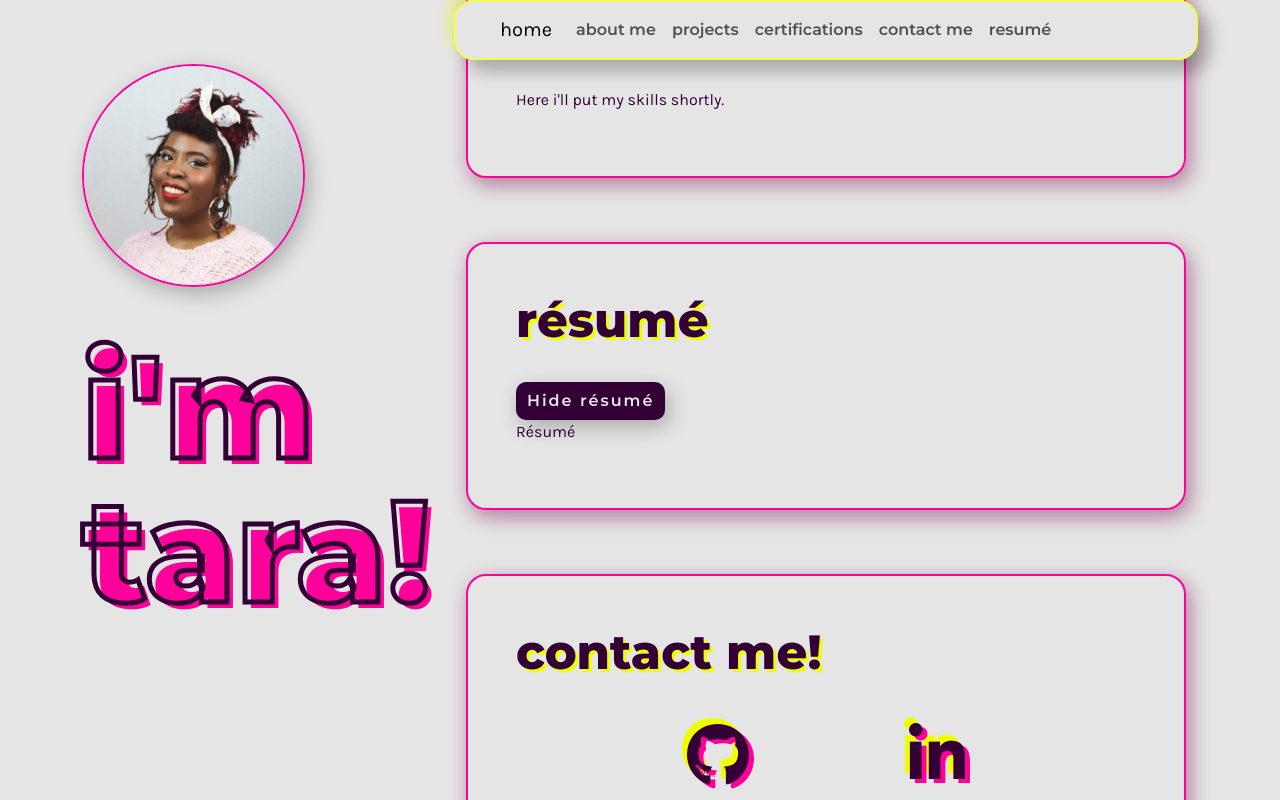
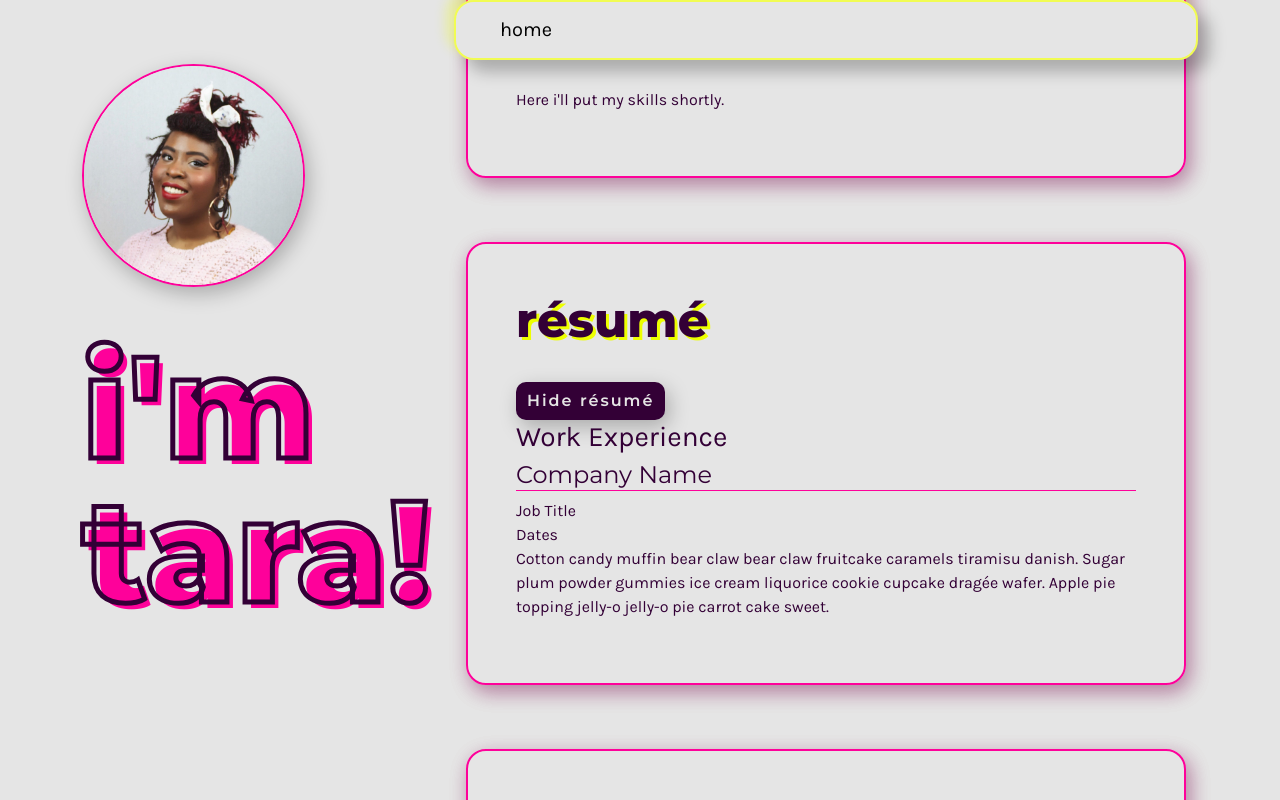
Before and after one commit to pixelpollux/new-portfolio, a React (Create React App) app: page / in a window 1280 px wide. Both pictures are taken after a click on the button "Show résumé". Shown: the part 1325-2125 px from the top of the page. Built offline with nearby package versions, Linux system fonts and the light colour scheme.

Commit message:
moved resume to seperate comp, navbar not working yet

```diff
--- /dev/null
+++ b/src/components/little-sections/resume.js
@@ -0,0 +1,22 @@
+export default function Resume() {
+
+    return (
+        <div id="extended-bio" className="">
+            <div className='resume__job'>
+                <h3>
+                    Work Experience
+                </h3>
+                <h4 className='resume__comp-name'>
+                    Company Name
+                </h4>
+                <div className='resume__subtitle-section'>
+                    <div className='resume__job-title'>Job Title</div>
+                    <div className='resume__job-dates'>Dates</div>
+                </div>
+                <p className='resume__job-description'>
+                Cotton candy muffin bear claw bear claw fruitcake caramels tiramisu danish. Sugar plum powder gummies ice cream liquorice cookie cupcake dragée wafer. Apple pie topping jelly-o jelly-o pie carrot cake sweet.
+                </p>
+            </div>
+        </div>
+    );
+};
--- a/src/components/little-sections/sec-resume.js
+++ b/src/components/little-sections/sec-resume.js
@@ -1,4 +1,5 @@
 import React, {useState} from 'react';
+import Resume from './resume';
 
 export default function SecResume() {
     const [isVisible, setIsVisible] = useState(false);
@@ -20,12 +21,29 @@ export default function SecResume() {
                 <button onClick={handleButton} className="btn button_slide slide_right">
                     {isVisible ? 'Hide résumé' : 'Show résumé'}
                 </button>
+                <button style={{display: "none"}} type="button" target="_blank" className="btn button_slide slide_right">
+                    <a href="">Download pdf</a>
+                </button>
                 {isVisible &&
-                    <div id="extended-bio" className="">
-                        <p>
-                            Résumé
-                        </p>
-                    </div>
+                    <Resume/>
+                    // <div id="extended-bio" className="">
+                    //     <h3>
+                    //         Work Experience
+                    //     </h3>
+                    //     <div className='resume__job'>
+                    //         <h4 className='resume__comp-name'>
+                    //             Company Name
+                    //         </h4>
+                    //         <div className='resume__subtitle-section'>
+                    //             <div className='resume__job-title'>Job Title</div>
+                    //             <div className='resume__job-dates'>Dates</div>
+                    //         </div>
+                    //         <p className='resume__job-description'>
+                    //         Cotton candy muffin bear claw bear claw fruitcake caramels tiramisu danish. Sugar plum powder gummies ice cream liquorice cookie cupcake dragée wafer. Apple pie topping jelly-o jelly-o pie carrot cake sweet.
+                    //         </p>
+                    //     </div>
+
+                    // </div>
                 }
             </section>
         </div>
--- a/src/components/page-structure/navbar.js
+++ b/src/components/page-structure/navbar.js
@@ -2,19 +2,29 @@
 // import './App.css';
 // import '../App.css'
 import React, {useState} from 'react';
+import { useMediaQuery } from 'react-responsive';
 
-function Navbar() {
+export default function Navbar() {
 
-    const [isOpen, setIsOpen] = useState(true);
+    const isDesktopOrLaptop = useMediaQuery({ query: '(max-width: 1224px)' })
+    const isBigScreen = useMediaQuery({ query: '(min-width: 1224px)' })
+    const isTabletOrMobile = useMediaQuery({ query: '(max-width: 992px)' })
+    const isPortrait = useMediaQuery({ query: '(orientation: portrait)' })
+    const isRetina = useMediaQuery({ query: '(min-resolution: 2dppx)' })
+
+    const [isOpen, setIsOpen] = useState(false);
 
     function handleButton(){
+        // if (isTabletOrMobile) {
+        //     return;
+        // }
         setIsOpen(!isOpen);
     };
 
     return (
         <nav className="navbar navbar-expand-lg sticky-top navbar-light shift">
             <div className="container">
-                <a className="navbar-brand" href="#" onClick={handleButton}>home</a>
+                <a className="navbar-brand" href="#">home</a>
                 <button
                     onClick={handleButton}
                     className="navbar-toggler dropdown-button navbar-toggler-right"
@@ -27,20 +37,20 @@ function Navbar() {
                 {isOpen &&
                     <div className={`navbar-collapse ${handleButton ? " " : " "}`} id="navbar-content">
                         <ul className="navbar-nav">
-                            <li className={`nav-item ${handleButton ? " " : ""}`} onClick={handleButton}>
+                            <li className={`nav-item ${handleButton ? "on" : "off"} ${isTabletOrMobile ? "<992" : ">992"}`} onClick={handleButton}>
                                 <a className="nav-link"  data-toggle=""  href="#about-me-link">about me</a>
                             </li>
-                            <li className="nav-item" onClick={handleButton}>
-                                <a className="nav-link" data-toggle="collapse" data-target="#navbar-collapse" href="#projects-link">projects</a>
+                            <li className="nav-item" onClick={() => isTabletOrMobile ? console.log("is tablet") : handleButton }>
+                                <a className="nav-link" data-toggle="collapse" data-target="#navbar-collapse" href="#skills-link">skills</a>
                             </li>
-                            <li className="nav-item" onClick={handleButton}>
+                            <li className="nav-item" onClick={() => isTabletOrMobile ? "": handleButton}>
+                                <a className="nav-link" data-toggle="collapse" data-target="#navbar-collapse" href="#resume-link">résumé</a>
+                            </li>
+                            {/* <li className="nav-item" onClick={() => isTabletOrMobile ? "": this.handleButton}>
                                 <a className="nav-link" data-toggle="collapse" data-target="#navbar-collapse" href="#certifications-link">certifications</a>
-                            </li>
-                            <li className="nav-item" onClick={handleButton}>
+                            </li> */}
+                            <li className="nav-item" onClick={() => isTabletOrMobile ? "": handleButton}>
                                 <a className="nav-link" data-toggle="collapse" data-target="#navbar-collapse" href="#contact-link">contact me</a>
-                            </li>
-                            <li className="nav-item" onClick={handleButton}>
-                                <a className="nav-link" target="_blank" data-toggle="collapse" data-target="#navbar-collapse" href="assets/resume322021.pdf">resumé</a>
                             </li>
                         </ul>
                     </div>
@@ -67,4 +77,4 @@ function Navbar() {
     // </div>
 
 
-export default Navbar;
+// export default Navbar;
```
